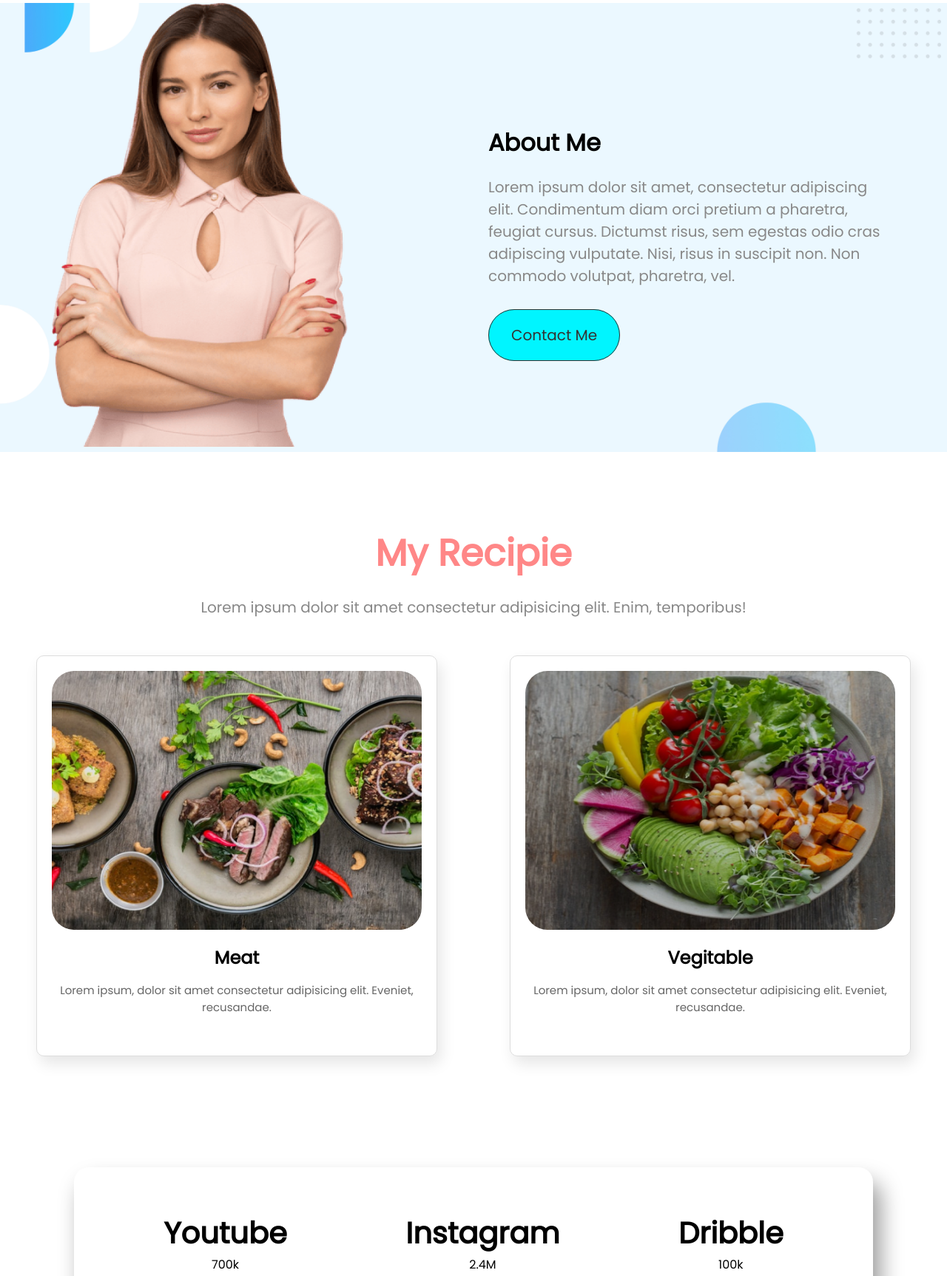
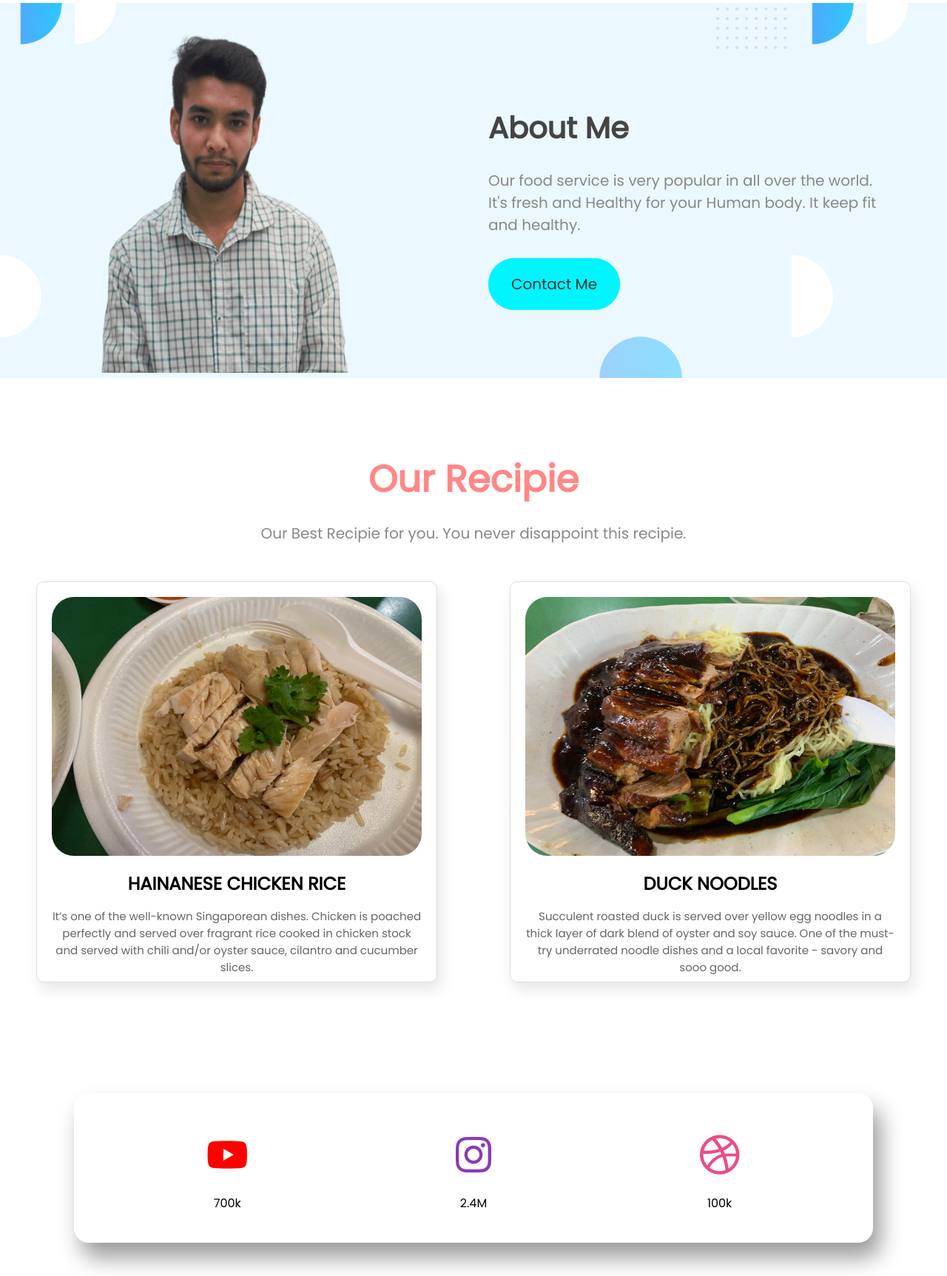
Before and after one commit to dev-kishor138/fresh-food, a plain HTML site: page index.html in a window 1280 px wide. Shown: the part 923-2648 px from the top of the page at 74% size. Drawn offline with nearby package versions, Linux system fonts and the light colour scheme.

Commit message:
complete my project

```diff
--- a/css/style.css
+++ b/css/style.css
@@ -55,7 +55,8 @@ nav .menu a
     margin-top: 120px;
     margin-bottom: 100px;
 }
-.first-section .content h1
+.first-section .content h1,
+.second-section .content h1
 {
     color: #444;
     font-size: 40px;
@@ -77,15 +78,31 @@ nav .menu a
     color: #333;
     font-size: 20px;
     font-weight: 500;
-    border: 1px solid;
+    border: 1px solid #00F5FF;
     border-radius: 50px;
     padding: 20px 30px;
     background: #00F5FF;
+}
+#btn:hover
+{
+    background: #333;
+    color: #00F5FF;
+    transition: 0.5s ease-in-out;
+    border: 1px solid #333;
 }
 .first-section .img,
 .second-section .img
 {
     position: relative;
+}
+.second-section .img
+{
+    height: 100%;
+    width: 100%;
+}
+.second-section .img img
+{
+    max-width: 400px;
 }
 .second-section
 {
@@ -181,10 +198,23 @@ nav .menu a
 }
 .social-section .social-box h2
 {
-    font-size: 40px;
+    font-size: 4rem;
     font-weight: 600;
     margin: 0;
     padding: 0;
+    cursor: pointer;
+}
+.bxl-youtube
+{
+    color: red;
+}
+.bxl-instagram
+{
+    color: #8a3ab9;
+}
+.bxl-dribbble
+{
+    color: #ea4c89;
 }
 .second-section .social-box span
 {
--- a/index.html
+++ b/index.html
@@ -5,6 +5,9 @@
     <meta http-equiv="X-UA-Compatible" content="IE=edge">
     <meta name="viewport" content="width=device-width, initial-scale=1.0">
     <title>Fresh Food</title>
+
+    <!-- Box Icon -->
+    <link href='https://unpkg.com/boxicons@2.1.4/css/boxicons.min.css' rel='stylesheet'>
 
     <!-- Google Fonts -->
     <link rel="preconnect" href="https://fonts.googleapis.com">
@@ -33,7 +36,7 @@
     <!-- top-section -->
     <div class="first-section" id="same">
         <div class="content" id="half-width">
-            <h1><span>Skip</span> The Diet, Just Eat Healthy With Food Network</h1>
+            <h1><span>Eat</span> Fresh Food And Keep Healthy</h1>
             <p>Imagine you don't need a diet because we provide healthy and delicious food for you!</p>
             <a href="#" id="btn">Order Now</a>
         </div>
@@ -45,11 +48,11 @@
     <!-- Second-Section -->
     <div class="second-section" id="same">
         <div class="image" id="half-width">
-            <img src="img/section.png" alt="second-pic" width="400px" height="600">
+            <img src="img/section-2.png" alt="second-pic" width="450px" height="500">
         </div>
         <div class="content" id="half-width">
             <h1>About Me</h1>
-            <p>Lorem ipsum dolor sit amet, consectetur adipiscing elit. Condimentum diam orci pretium a pharetra, feugiat cursus. Dictumst risus, sem egestas odio cras adipiscing vulputate. Nisi, risus in suscipit non. Non commodo volutpat, pharetra, vel.</p>
+            <p>Our food service is very popular in all over the world. It's fresh and Healthy for your Human body. It keep fit and healthy.</p>
             <a href="#" id="btn">Contact Me</a>
         </div>
     </div>
@@ -57,23 +60,23 @@
     <!-- Recipie-Section -->
     <section class="recipie-section">
         <div class="heading">
-            <h2>My Recipie</h2>
-            <p>Lorem ipsum dolor sit amet consectetur adipisicing elit. Enim, temporibus!</p>
+            <h2>Our Recipie</h2>
+            <p>Our Best Recipie for you. You never disappoint this recipie.</p>
         </div>
         <div class="recipie-card">
             <div class="recipie">
                 <div class="img">
-                    <img src="/img/food-3.jpg" alt="food">
+                    <img src="/img/food-1.jpeg" alt="food">
                 </div>
-                <h4>Meat</h4>
-                <p>Lorem ipsum, dolor sit amet consectetur adipisicing elit. Eveniet, recusandae.</p>
+                <h4>HAINANESE CHICKEN RICE</h4>
+                <p>It’s one of the well-known Singaporean dishes.  Chicken is poached perfectly and served over fragrant rice cooked in chicken stock and served with chili and/or oyster sauce, cilantro and cucumber slices.</p>
             </div>
             <div class="recipie">
                 <div class="img">
-                    <img src="/img/food-4.png" alt="food">
+                    <img src="/img/food-2.jpeg" alt="food">
                 </div>
-                <h4>Vegitable</h4>
-                <p>Lorem ipsum, dolor sit amet consectetur adipisicing elit. Eveniet, recusandae.</p>
+                <h4>DUCK NOODLES</h4>
+                <p>Succulent roasted duck is served over yellow egg noodles in a thick layer of dark blend of oyster and soy sauce.  One of the must-try underrated noodle dishes and a local favorite - savory and sooo good.</p>
             </div>
         </div>
     </section>
@@ -81,9 +84,9 @@
     <!-- Social-section -->
     <section class="social-section">
         <div class="social-box">
-            <div class="social"><h2>Youtube</h2><span>700k</span></div>
-            <div class="social"><h2>Instagram</h2><span>2.4M</span></div>
-            <div class="social"><h2>Dribble</h2><span>100k</span></div>
+            <div class="social"><h2><i class='bx bxl-youtube'></i></h2><span>700k</span></div>
+            <div class="social"><h2><i class='bx bxl-instagram' ></i></h2><span>2.4M</span></div>
+            <div class="social"><h2><i class='bx bxl-dribbble' ></i></h2><span>100k</span></div>
         </div>
     </section>
 
```
Also changed, not shown: img/food-1.jpeg (added), img/food-2.jpeg (added), img/food-8.jpg (added), img/section-2.png (added).
